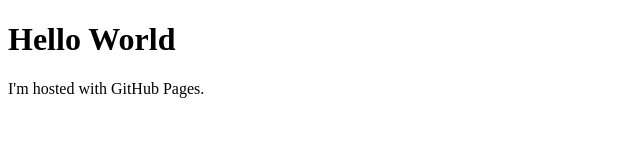
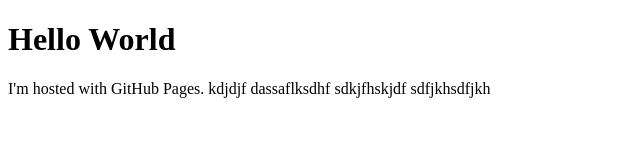
Before and after one commit to Joepelina/Joepelina.github.io, a plain HTML site: page index.html in a window 1280 px wide. Shown: the whole page, without its empty margins (0-640 px from the left). Drawn offline with Linux system fonts and the light colour scheme.

Commit message:
Update index.html

```diff
--- a/index.html
+++ b/index.html
@@ -1,7 +1,12 @@
 <!DOCTYPE html>
 <html>
-<body>
-<h1>Hello World</h1>
-<p>I'm hosted with GitHub Pages.</p>
-</body>
+    <body>
+        <h1>Hello World</h1>
+        <p>I'm hosted with GitHub Pages.
+            kdjdjf
+            dassaflksdhf
+            sdkjfhskjdf
+            sdfjkhsdfjkh
+        </p>
+    </body>
 </html>
```
